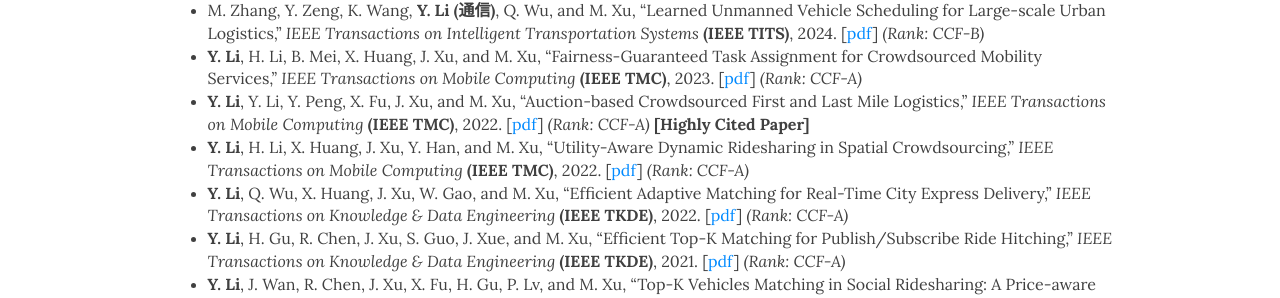
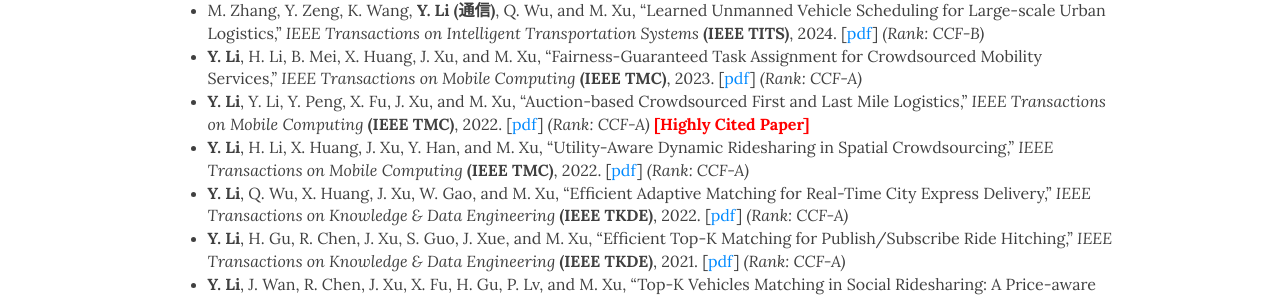
Before and after one commit to zzudb/zzudb.github.io, a Jekyll site: the page built from pages/mypublications.md, in a window 1280 px wide. Shown: the part 263-561 px from the top of the page. Built offline with Jekyll 4.4.1, drawn with Linux system fonts in a browser that asks for light colours; nearby versions of some CDN libraries.

Commit message:
Update mypublications.md

```diff
--- a/pages/mypublications.md
+++ b/pages/mypublications.md
@@ -8,7 +8,7 @@
 * Q. Wu, **Y. Li (通信)**, G. Zhu, B. Mei, J. Xu, and M. Xu, "Prediction-Aware Adaptive Task Assignment for Spatial Crowdsourcing,'' _IEEE Transactions on Mobile Computing_ **(IEEE TMC)**, 2024. [[pdf](https://zzudb.github.io/pages/mypublications/)] _(Rank: CCF-A)_
 * M. Zhang, Y. Zeng, K. Wang, **Y. Li (通信)**, Q. Wu, and M. Xu, "Learned Unmanned Vehicle Scheduling for Large-scale Urban Logistics,'' _IEEE Transactions on Intelligent Transportation Systems_ **(IEEE TITS)**, 2024. [[pdf](https://zzudb.github.io/pages/mypublications/)] _(Rank: CCF-B)_
 * **Y. Li**, H. Li, B. Mei, X. Huang, J. Xu, and M. Xu, "Fairness-Guaranteed Task Assignment for Crowdsourced Mobility Services,'' _IEEE Transactions on Mobile Computing_ **(IEEE TMC)**, 2023. [[pdf](https://zzudb.github.io/pages/mypublications/)] _(Rank: CCF-A)_
-* **Y. Li**, Y. Li, Y. Peng, X. Fu, J. Xu, and M. Xu, "Auction-based Crowdsourced First and Last Mile Logistics,'' _IEEE Transactions on Mobile Computing_ **(IEEE TMC)**, 2022. [[pdf](https://zzudb.github.io/pages/mypublications/)] _(Rank: CCF-A)_ **[Highly Cited Paper]**
+* **Y. Li**, Y. Li, Y. Peng, X. Fu, J. Xu, and M. Xu, "Auction-based Crowdsourced First and Last Mile Logistics,'' _IEEE Transactions on Mobile Computing_ **(IEEE TMC)**, 2022. [[pdf](https://zzudb.github.io/pages/mypublications/)] _(Rank: CCF-A)_ **<span style="color: red">[Highly Cited Paper]</span>**
 * **Y. Li**, H. Li, X. Huang, J. Xu, Y. Han, and M. Xu, "Utility-Aware Dynamic Ridesharing in Spatial Crowdsourcing,'' _IEEE Transactions on Mobile Computing_ **(IEEE TMC)**, 2022. [[pdf](https://zzudb.github.io/pages/mypublications/)] _(Rank: CCF-A)_
 * **Y. Li**, Q. Wu, X. Huang, J. Xu, W. Gao, and M. Xu, "Efficient Adaptive Matching for Real-Time City Express Delivery,'' _IEEE Transactions on Knowledge & Data Engineering_ **(IEEE TKDE)**, 2022. [[pdf](https://zzudb.github.io/pages/mypublications/)] _(Rank: CCF-A)_
 * **Y. Li**, H. Gu, R. Chen, J. Xu, S. Guo, J. Xue, and M. Xu, "Efficient Top-K Matching for Publish/Subscribe Ride Hitching,'' _IEEE Transactions on Knowledge & Data Engineering_ **(IEEE TKDE)**, 2021. [[pdf](https://zzudb.github.io/pages/mypublications/)] _(Rank: CCF-A)_
```
